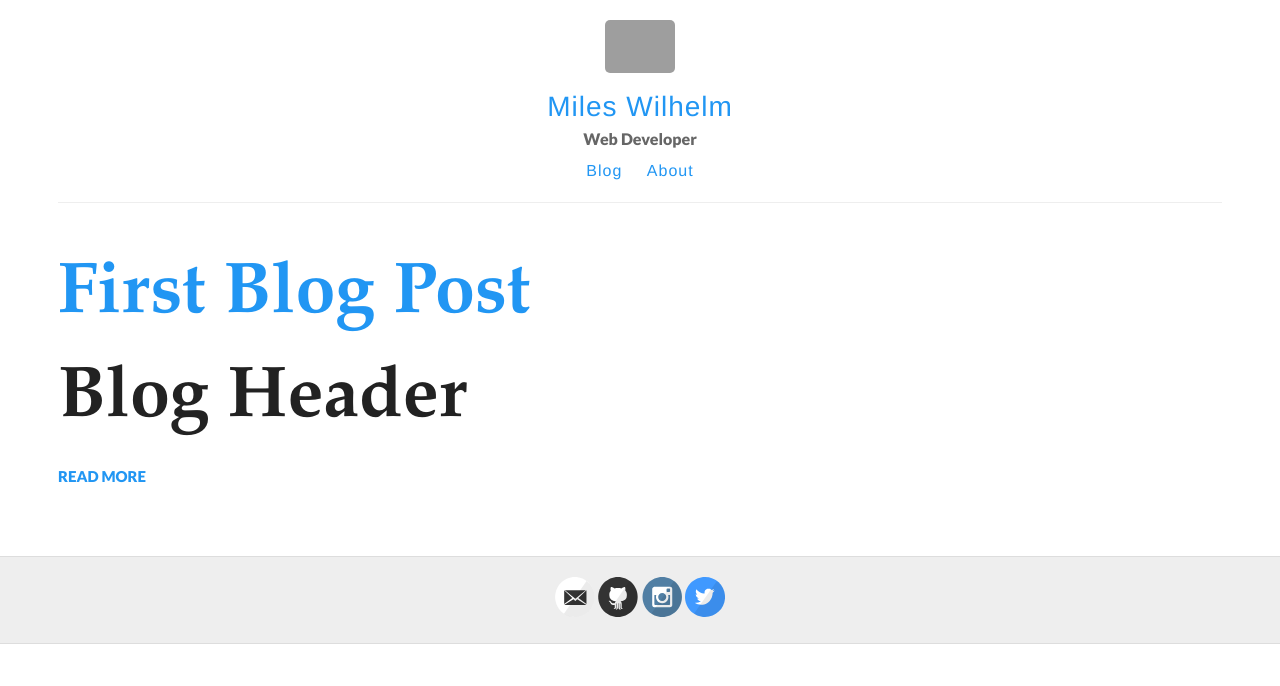
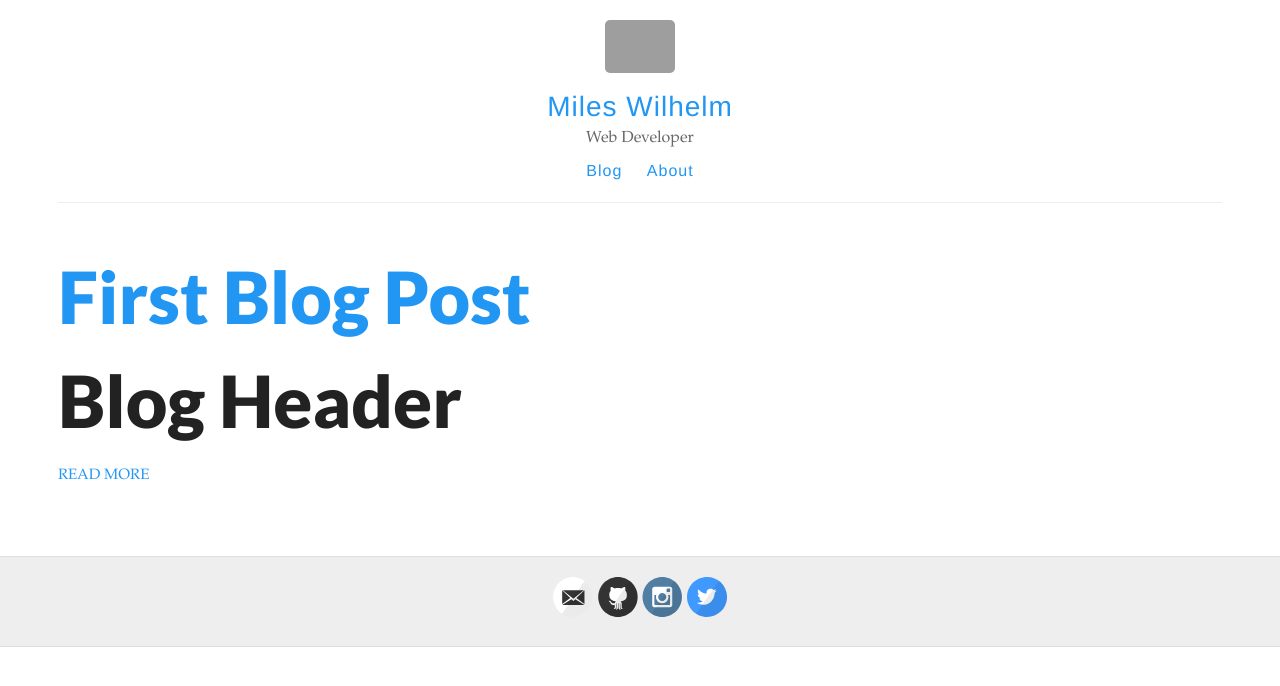
Before and after one commit to mileswilhelm/mileswilhelm.github.io, a Jekyll site: the page built from index.html, in a window 1280 px wide. Shown: the top 686 px of the page. Built offline with Jekyll 4.4.1, drawn with Linux system fonts in a browser that asks for light colours; some web fonts are replaced; grey boxes are pictures that could not be loaded.

Commit message:
fixed css, font errors

```diff
--- a/_sass/_variables.scss
+++ b/_sass/_variables.scss
@@ -56,8 +56,8 @@ $light-blue-gray: #ccd9ff;
 $helvetica: Helvetica, Arial, sans-serif;
 $helveticaNeue: "Helvetica Neue", Helvetica, Arial, sans-serif;
 $georgia: Georgia, serif;
-$serif-font-stack: "Lato","Trebuchet MS", "Segoe UI", "Helvetica Neue", Helvetica, Arial, sans-serif;
-$sans-serif-font-stack: "Source Serif Pro", "Palatino Linotype", Georgia, serif;
+$serif-font-stack: "Source Serif Pro", "Palatino Linotype", Georgia, serif;
+$sans-serif-font-stack: "Lato","Trebuchet MS", "Segoe UI", "Helvetica Neue", Helvetica, Arial, sans-serif;
 
 // Mobile breakpoints
 @mixin tablet {
--- a/style.scss
+++ b/style.scss
@@ -55,7 +55,7 @@ h3 {
   font-size: 1.999em;
 }
 
-h4 {
+h4, h5, h6 {
   font-size: 1.414em;
 }
 
```
